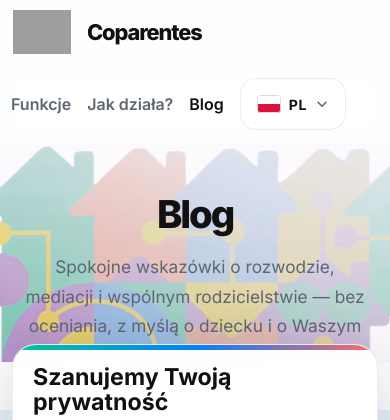
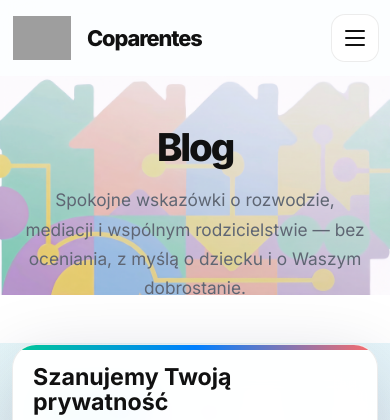
Before and after one commit to coparentes-cmd/coparentes-site, a PHP site: page /blog/index.html in a window 390 px wide. Shown: the top 420 px of the page. Run offline with PHP 8.4, Linux system fonts and the light colour scheme; grey boxes are pictures that could not be loaded.

Commit message:
Fix mobile blog navigation visibility
Use hamburger menu on the blog page, raise the mobile nav breakpoint
to 1080px so Blog is not clipped in landscape, and move Blog higher
in the homepage menu.

Co-authored-by: coparentes-cmd <coparentes-cmd@users.noreply.github.com>

```diff
--- a/blog/index.html
+++ b/blog/index.html
@@ -12,18 +12,22 @@
   <link rel="preconnect" href="https://fonts.gstatic.com" crossorigin />
   <link href="https://fonts.googleapis.com/css2?family=Inter:wght@400;500;600;700;800&display=swap" rel="stylesheet" />
   <link rel="stylesheet" href="../css/style.css?v=blog-1" />
-  <link rel="stylesheet" href="../css/mobile.css?v=blog-1" />
+  <link rel="stylesheet" href="../css/mobile.css?v=blog-nav-1" />
   <link rel="stylesheet" href="../css/blog.css?v=blog-3" />
 </head>
 <body class="blog-page">
-  <header class="site-header legal-header" id="siteHeader">
+  <header class="site-header" id="siteHeader">
     <div class="container header-inner">
       <a href="../index.html#hero" class="brand" aria-label="Coparentes">
         <span class="brand-mark" aria-hidden="true"><img src="../assets/logo/header-logo-brand.svg?v=fulllegal-logos-1" alt="" /></span>
         <span class="brand-text">Coparentes</span>
       </a>
       <nav class="main-nav" aria-label="Główna nawigacja">
-        <ul class="nav-list legal-nav-inline">
+        <button class="menu-toggle" id="menuToggle" aria-expanded="false" aria-controls="mobileNav" aria-label="Otwórz menu">
+          <span></span><span></span><span></span>
+        </button>
+        <div class="menu-backdrop" id="menuBackdrop"></div>
+        <ul class="nav-list" id="mobileNav">
           <li><a href="../index.html#features">Funkcje</a></li>
           <li><a href="../index.html#how-it-works">Jak działa?</a></li>
           <li><a class="is-active" href="./index.html" aria-current="page">Blog</a></li>
@@ -37,6 +41,7 @@
               <div class="lang-dropdown"><a class="lang-option active" href="./index.html"><span class="lf"><img src="../assets/icons/flags/pl.svg" alt="" aria-hidden="true" /></span><span class="ln">Polski</span><span class="lc">PL</span></a><a class="lang-option" href="../en/index.html"><span class="lf"><img src="../assets/icons/flags/en.svg" alt="" aria-hidden="true" /></span><span class="ln">English</span><span class="lc">EN</span></a><a class="lang-option" href="../de/index.html"><span class="lf"><img src="../assets/icons/flags/de.svg" alt="" aria-hidden="true" /></span><span class="ln">Deutsch</span><span class="lc">DE</span></a><a class="lang-option" href="../es/index.html"><span class="lf"><img src="../assets/icons/flags/es.svg" alt="" aria-hidden="true" /></span><span class="ln">Español</span><span class="lc">ES</span></a><a class="lang-option" href="../fr/index.html"><span class="lf"><img src="../assets/icons/flags/fr.svg" alt="" aria-hidden="true" /></span><span class="ln">Français</span><span class="lc">FR</span></a><a class="lang-option" href="../zh/index.html"><span class="lf"><img src="../assets/icons/flags/zh.svg" alt="" aria-hidden="true" /></span><span class="ln">中文</span><span class="lc">ZH</span></a></div>
             </div>
           </li>
+          <li class="nav-cta"><a href="../index.html#download" class="btn btn-primary btn-small">Pobierz aplikację</a></li>
         </ul>
       </nav>
     </div>
@@ -162,7 +167,7 @@
     </div>
   </div>
 
-  <script src="../js/main.js?v=blog-1"></script>
+  <script src="../js/main.js?v=blog-nav-1"></script>
   <script type="module" src="../js/blog.js?v=blog-1"></script>
 </body>
 </html>
--- a/css/mobile.css
+++ b/css/mobile.css
@@ -21,6 +21,132 @@
   .follow-up-copy {
     max-width: 760px;
     margin-inline: auto;
+  }
+}
+
+@media (max-width: 1080px) {
+  .menu-toggle {
+    display: inline-flex;
+    position: relative;
+    z-index: 1003;
+  }
+
+  .menu-backdrop {
+    display: block;
+    position: fixed;
+    inset: 0;
+    background: rgba(10, 16, 28, 0.35);
+    opacity: 0;
+    visibility: hidden;
+    transition: opacity 0.25s ease, visibility 0.25s ease;
+    z-index: 1000;
+    touch-action: none;
+  }
+
+  .menu-backdrop.is-open {
+    opacity: 1;
+    visibility: visible;
+  }
+
+  .nav-list:not(.legal-nav-inline) {
+    position: fixed;
+    top: calc(var(--header-h) + 10px);
+    right: 12px;
+    left: 12px;
+    display: flex;
+    flex-direction: column;
+    align-items: stretch;
+    gap: 0;
+    padding: 14px;
+    padding-bottom: calc(14px + env(safe-area-inset-bottom));
+    border-radius: 24px;
+    background: rgba(255,255,255,0.98);
+    backdrop-filter: blur(18px);
+    -webkit-backdrop-filter: blur(18px);
+    box-shadow: 0 20px 60px rgba(15, 25, 61, 0.14);
+    border: 1px solid rgba(17,17,17,0.06);
+    opacity: 0;
+    visibility: hidden;
+    transform: translateY(-10px) scale(0.98);
+    transition: opacity 0.22s ease, transform 0.22s ease, visibility 0.22s ease;
+    z-index: 1002;
+    max-height: calc(100dvh - var(--header-h) - 20px - env(safe-area-inset-bottom));
+    overflow-y: auto;
+    overscroll-behavior: contain;
+    -webkit-overflow-scrolling: touch;
+  }
+
+  .nav-list:not(.legal-nav-inline).is-open {
+    opacity: 1;
+    visibility: visible;
+    transform: translateY(0) scale(1);
+  }
+
+  .nav-list:not(.legal-nav-inline) li {
+    width: 100%;
+  }
+
+  .nav-list:not(.legal-nav-inline) a {
+    width: 100%;
+    display: block;
+    padding: 15px 12px;
+    color: var(--text);
+    font-size: 1rem;
+  }
+
+  .nav-list:not(.legal-nav-inline) a:not(.btn)::after {
+    display: none;
+  }
+
+  .nav-list:not(.legal-nav-inline) .nav-cta {
+    display: flex;
+    justify-content: center;
+    padding-top: 8px;
+  }
+
+  .nav-list:not(.legal-nav-inline) .nav-cta .btn {
+    display: inline-flex;
+    align-items: center;
+    justify-content: center;
+    width: 100%;
+    padding: 0 22px;
+    min-height: 48px;
+    text-align: center;
+  }
+
+  .nav-list:not(.legal-nav-inline) .nav-lang-item {
+    width: 100%;
+    padding: 8px 0;
+  }
+
+  .nav-list:not(.legal-nav-inline) .lang-switcher {
+    width: 100%;
+  }
+
+  .nav-list:not(.legal-nav-inline) .lang-btn {
+    width: 100%;
+    justify-content: space-between;
+    min-height: 52px;
+    padding-inline: 16px;
+    border-radius: 16px;
+  }
+
+  .nav-list:not(.legal-nav-inline) .lang-dropdown {
+    position: static;
+    margin-top: 10px;
+    min-width: 0;
+    width: 100%;
+    box-shadow: none;
+    border-radius: 18px;
+    border-color: rgba(17,17,17,0.06);
+    display: none;
+    opacity: 1;
+    visibility: visible;
+    transform: none;
+  }
+
+  .nav-list:not(.legal-nav-inline) .lang-switcher.is-open .lang-dropdown {
+    display: block;
   }
 }
 
@@ -58,95 +184,6 @@
   .legal-header .lang-switcher,
   .legal-header .lang-btn {
     width: auto;
-  }
-
-  .menu-toggle {
-    display: inline-flex;
-    position: relative;
-    z-index: 1003;
-  }
-
-  .menu-backdrop {
-    display: block;
-    position: fixed;
-    inset: 0;
-    background: rgba(10, 16, 28, 0.35);
-    opacity: 0;
-    visibility: hidden;
-    transition: opacity 0.25s ease, visibility 0.25s ease;
-    z-index: 1000;
-    touch-action: none;
-  }
-
-  .menu-backdrop.is-open {
-    opacity: 1;
-    visibility: visible;
-  }
-
-  .nav-list {
-    position: fixed;
-    top: calc(var(--header-h) + 10px);
-    right: 12px;
-    left: 12px;
-    display: flex;
-    flex-direction: column;
-    align-items: stretch;
-    gap: 0;
-    padding: 14px;
-    padding-bottom: calc(14px + env(safe-area-inset-bottom));
-    border-radius: 24px;
-    background: rgba(255,255,255,0.98);
-    backdrop-filter: blur(18px);
-    -webkit-backdrop-filter: blur(18px);
-    box-shadow: 0 20px 60px rgba(15, 25, 61, 0.14);
-    border: 1px solid rgba(17,17,17,0.06);
-    opacity: 0;
-    visibility: hidden;
-    transform: translateY(-10px) scale(0.98);
-    transition: opacity 0.22s ease, transform 0.22s ease, visibility 0.22s ease;
-    z-index: 1002;
-    max-height: calc(100dvh - var(--header-h) - 20px - env(safe-area-inset-bottom));
-    overflow-y: auto;
-    overscroll-behavior: contain;
-    -webkit-overflow-scrolling: touch;
-  }
-
-  .nav-list.is-open {
-    opacity: 1;
-    visibility: visible;
-    transform: translateY(0) scale(1);
-  }
-
-  .nav-list li {
-    width: 100%;
-  }
-
-  .nav-list a {
-    width: 100%;
-    display: block;
-    padding: 15px 12px;
-    color: var(--text);
-    font-size: 1rem;
-  }
-
-  .nav-list a:not(.btn)::after {
-    display: none;
-  }
-
-  .nav-cta {
-    display: flex;
-    justify-content: center;
-    padding-top: 8px;
-  }
-
-  .nav-list .nav-cta .btn {
-    display: inline-flex;
-    align-items: center;
-    justify-content: center;
-    width: 100%;
-    padding: 0 22px;
-    min-height: 48px;
-    text-align: center;
   }
 
   .store-badge,
@@ -442,41 +479,6 @@
 
 
 @media (max-width: 920px) {
-  .nav-lang-item {
-    width: 100%;
-    padding: 8px 0;
-  }
-
-  .lang-switcher {
-    width: 100%;
-  }
-
-  .lang-btn {
-    width: 100%;
-    justify-content: space-between;
-    min-height: 52px;
-    padding-inline: 16px;
-    border-radius: 16px;
-  }
-
-  .lang-dropdown {
-    position: static;
-    margin-top: 10px;
-    min-width: 0;
-    width: 100%;
-    box-shadow: none;
-    border-radius: 18px;
-    border-color: rgba(17,17,17,0.06);
-    display: none;
-    opacity: 1;
-    visibility: visible;
-    transform: none;
-  }
-
-  .lang-switcher.is-open .lang-dropdown {
-    display: block;
-  }
-
   .lang-dropdown .lang-option {
     grid-template-columns: 34px minmax(0, 1fr) auto;
     gap: 12px;
--- a/index.html
+++ b/index.html
@@ -12,7 +12,7 @@
   <link rel="preconnect" href="https://fonts.gstatic.com" crossorigin />
   <link href="https://fonts.googleapis.com/css2?family=Inter:wght@400;500;600;700;800&display=swap" rel="stylesheet" />
     <link rel="stylesheet" href="css/style.css?v=cookiebanner-1" />
-  <link rel="stylesheet" href="css/mobile.css?v=cookiebanner-1" />
+  <link rel="stylesheet" href="css/mobile.css?v=blog-nav-1" />
 </head>
 <body>
   <header class="site-header" id="siteHeader">
@@ -28,7 +28,7 @@
         </button>
         <div class="menu-backdrop" id="menuBackdrop"></div>
         <ul class="nav-list" id="mobileNav">
-          <li><a href="#features">Funkcje</a></li><li><a href="#how-it-works">Jak działa?</a></li><li><a href="#audience">Dla kogo?</a></li><li><a href="#testimonials">Opinie</a></li><li><a href="blog/index.html">Blog</a></li><li class="nav-lang-item">
+          <li><a href="#features">Funkcje</a></li><li><a href="#how-it-works">Jak działa?</a></li><li><a href="blog/index.html">Blog</a></li><li><a href="#audience">Dla kogo?</a></li><li><a href="#testimonials">Opinie</a></li><li class="nav-lang-item">
             <div class="lang-switcher" id="langSwitcher">
               <button class="lang-btn" type="button" aria-label="Polski">
                 <span class="lang-flag"><img src="assets/icons/flags/pl.svg" alt="" aria-hidden="true" /></span>
@@ -366,6 +366,6 @@
     </div>
   </div>
 
-  <script src="js/main.js?v=cookiebanner-1"></script>
+  <script src="js/main.js?v=blog-nav-1"></script>
 </body>
 </html>
--- a/js/main.js
+++ b/js/main.js
@@ -76,7 +76,7 @@ document.addEventListener('DOMContentLoaded', () => {
 
     navMenuLinks.forEach(link => {
       link.addEventListener('click', () => {
-        if (window.innerWidth <= 920) closeMenu();
+        if (window.innerWidth <= 1080) closeMenu();
       });
     });
 
@@ -88,7 +88,7 @@ document.addEventListener('DOMContentLoaded', () => {
     });
 
     window.addEventListener('resize', () => {
-      if (window.innerWidth > 920) closeMenu();
+      if (window.innerWidth > 1080) closeMenu();
     }, { passive: true });
   }
 
```
